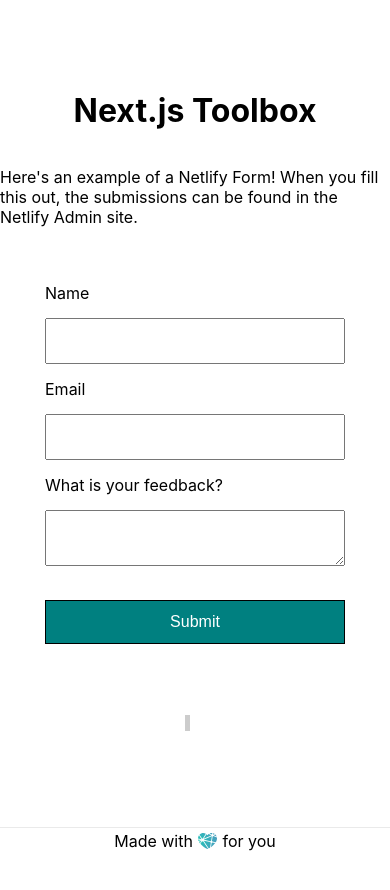
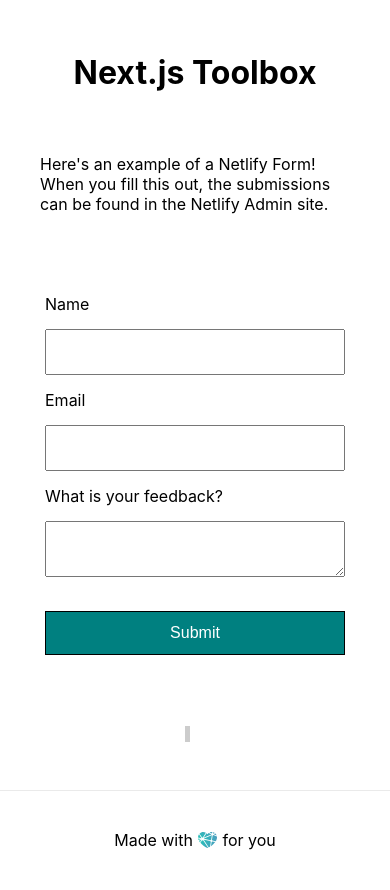
Before and after one commit to starwolf0320/nextjs-crypto-vapes-beta1, a Next.js app: page / in a window 390 px wide. Before the commit the page ends 854 px from the top, so only its background shows below. Built offline with nearby package versions, Linux system fonts and the light colour scheme; no server answers.

Commit message:
chore: Address mobile responsive issues (#24)

```diff
--- a/styles/globals.css
+++ b/styles/globals.css
@@ -11,7 +11,7 @@
 }
 
 main {
-  padding: 5rem 0;
+  padding: 2rem 0;
   flex: 1;
   display: flex;
   flex-direction: column;
@@ -27,9 +27,14 @@
 }
 
 .container {
-  height: 100vh;
+  height: 100%;
   display: flex;
   flex-direction: column;
   justify-content: center;
   align-items: center;
 }
+
+.description {
+  margin: 40px 40px;
+  max-width: 60ch;
+}
```
